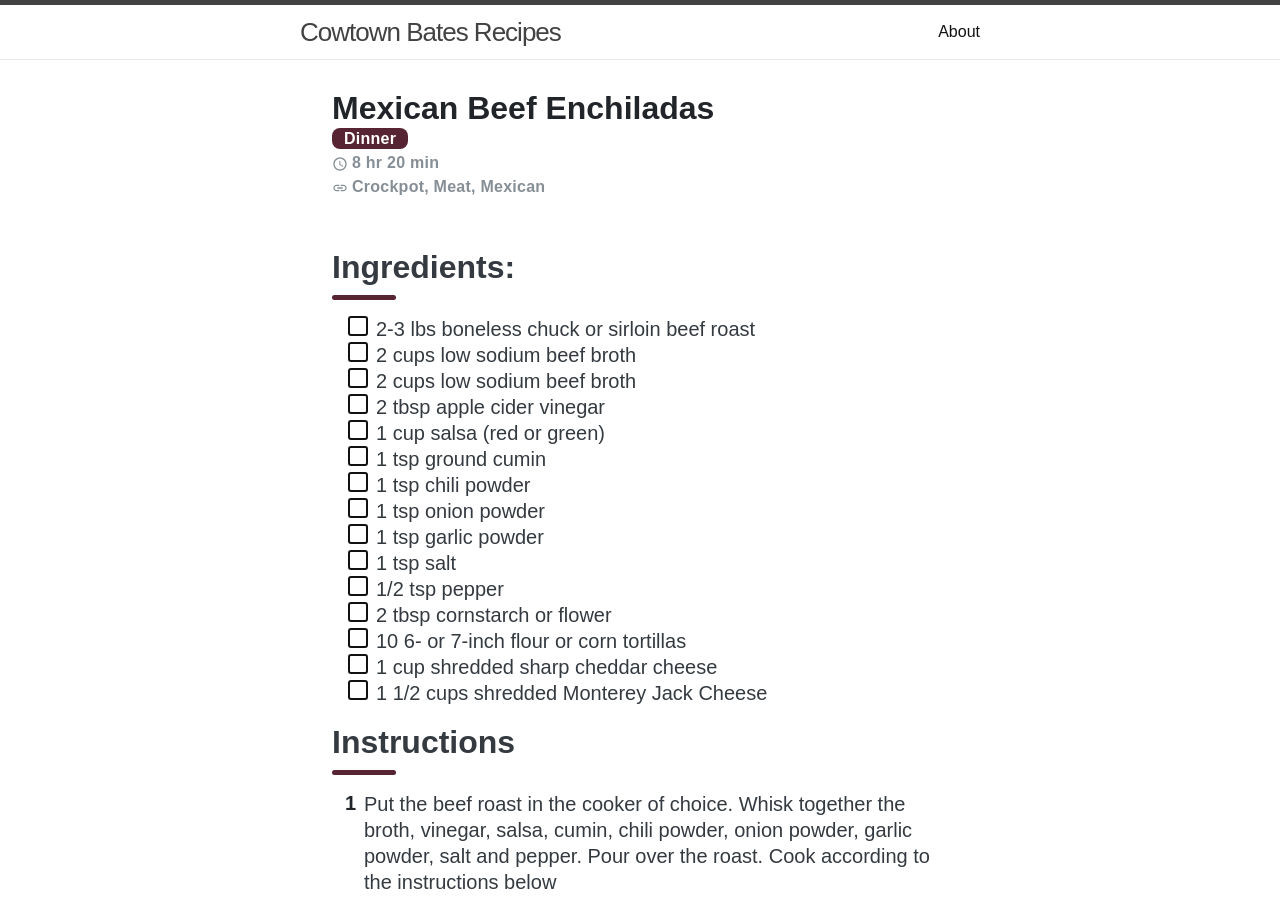
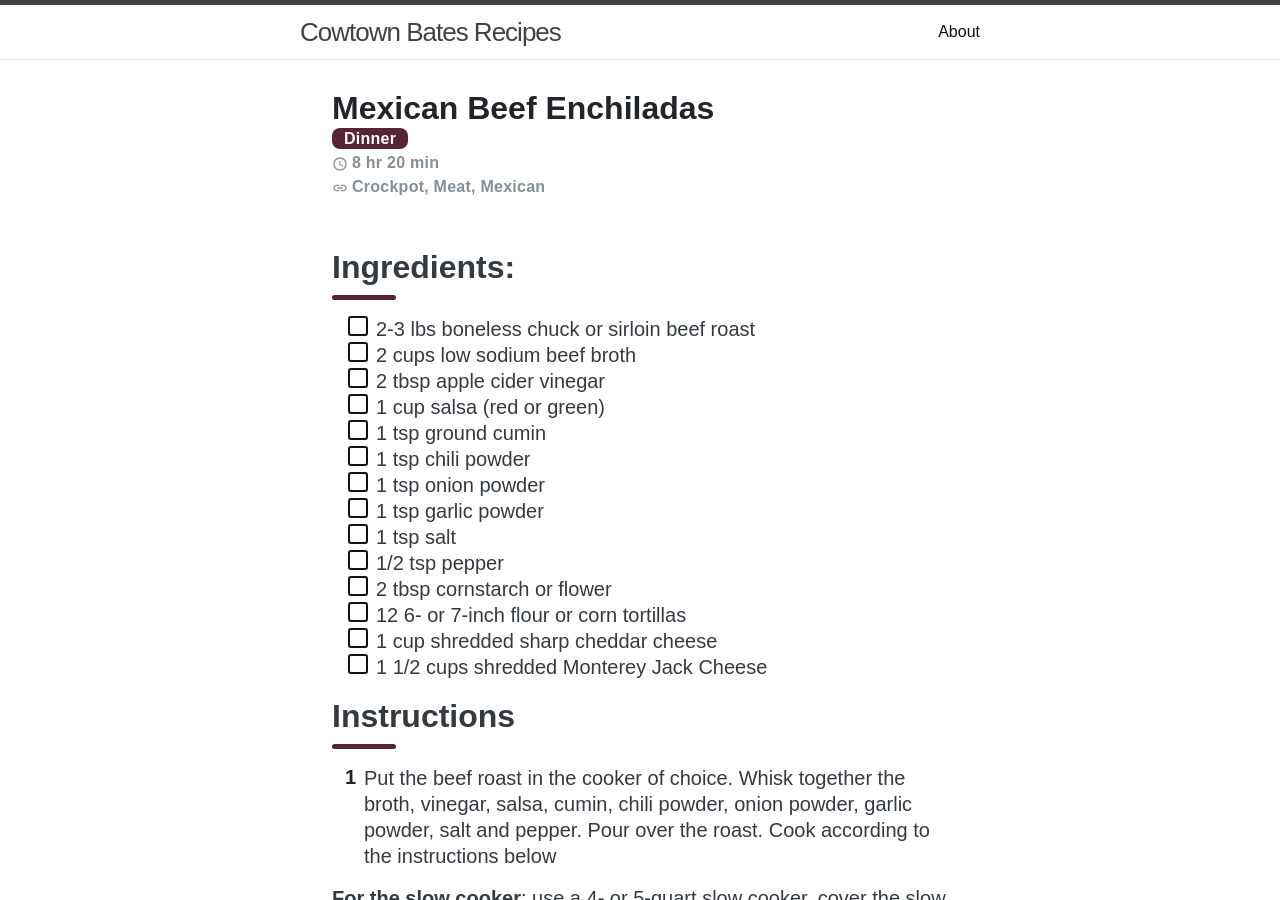
Before and after one commit to sfb1996/cookbook, a Jekyll site: the page built from _recipes/dinners/mexican-beef-enchiladas.md, in a window 1280 px wide and 900 px high. Built offline with Jekyll 4.4.1, drawn with Linux system fonts in a browser that asks for light colours.

Commit message:
Update mexican-beef-enchiladas.md

```diff
--- a/_recipes/dinners/mexican-beef-enchiladas.md
+++ b/_recipes/dinners/mexican-beef-enchiladas.md
@@ -9,7 +9,6 @@
 # Ingredients:
 - [ ] 2-3 lbs boneless chuck or sirloin beef roast
 - [ ] 2 cups low sodium beef broth
-- [ ] 2 cups low sodium beef broth
 - [ ] 2 tbsp apple cider vinegar
 - [ ] 1 cup salsa (red or green)
 - [ ] 1 tsp ground cumin
@@ -19,7 +18,7 @@
 - [ ] 1 tsp salt
 - [ ] 1/2 tsp pepper
 - [ ] 2 tbsp cornstarch or flower
-- [ ] 10 6- or 7-inch flour or corn tortillas
+- [ ] 12 6- or 7-inch flour or corn tortillas
 - [ ] 1 cup shredded sharp cheddar cheese
 - [ ] 1 1/2 cups shredded Monterey Jack Cheese
 
```
